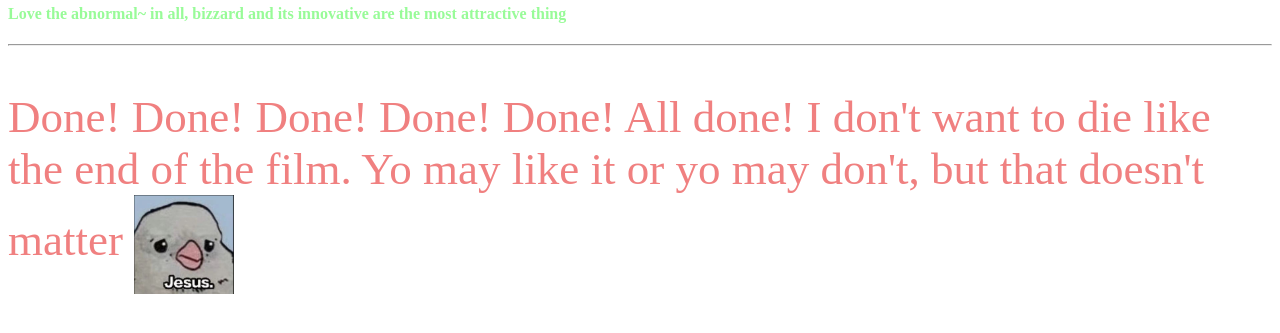
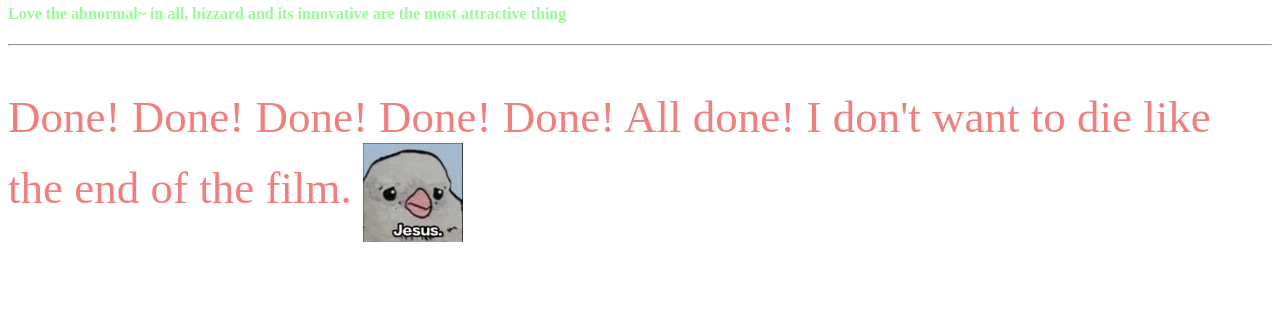
Before and after one commit to Spongebob583/chris3, a plain HTML site: page index.html in a window 1280 px wide. Shown: the part 4037-4370 px from the top of the page. After the commit the page ends 4324 px from the top, so only its background shows below. Drawn offline with nearby package versions, Linux system fonts and the light colour scheme; a web font is replaced by a local one.

Commit message:
Update index.html

```diff
--- a/index.html
+++ b/index.html
@@ -301,7 +301,7 @@ img {vertical-align: middle;}
           </h4>
           <hr>
         <p style="font-family:'Princess Sofia', 'cursive';font-size:45px;color:#F08080"> Done! Done! Done! Done! Done! All done! I don't want to die like the end of the film.
-          Yo may like it or yo may don't, but that doesn't matter <img width="100px" src="jesus.jpeg">
+           <img width="100px" src="jesus.jpeg">
           <p>
         </body>
 
```
